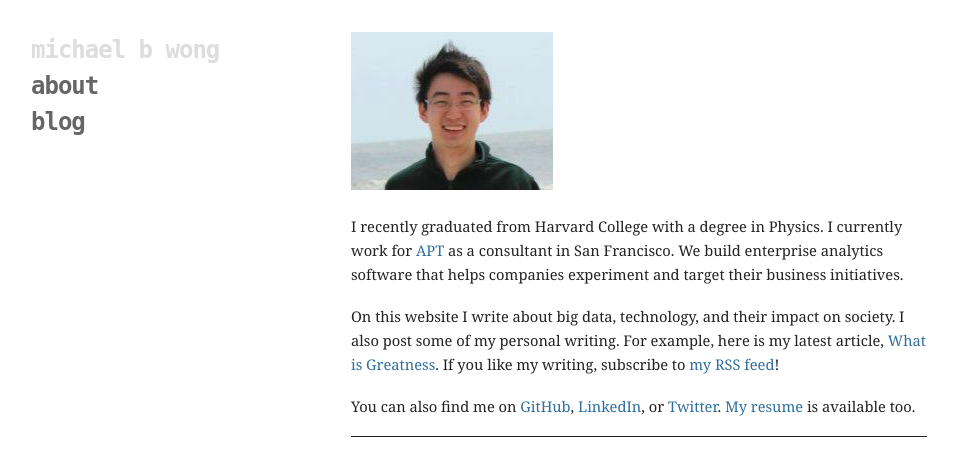
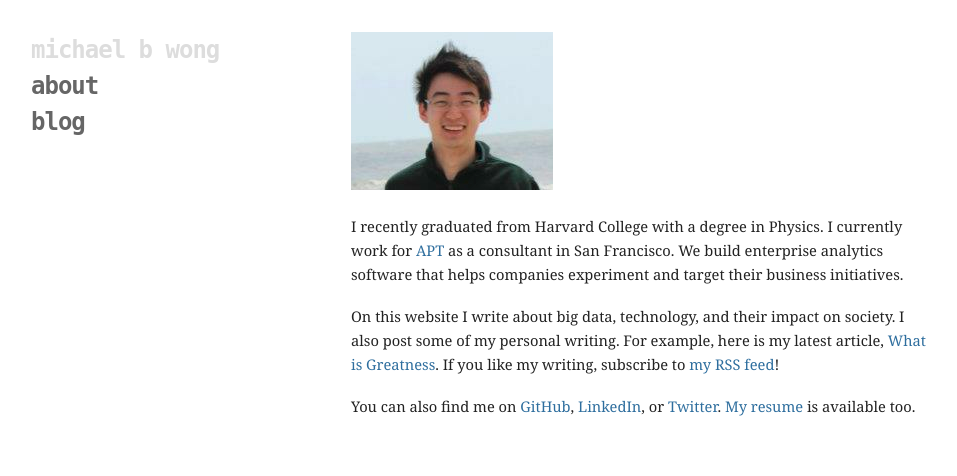
Before and after one commit to mbwong/mbwong.github.com, a Jekyll site: the page built from index.html, in a window 1280 px wide. Shown: the top 476 px of the page, without its empty margins (97-1054 px from the left). Built offline with Jekyll 4.4.1, drawn with Linux system fonts in a browser that asks for light colours.

Commit message:
Update css/screen.css

```diff
--- a/css/screen.css
+++ b/css/screen.css
@@ -107,7 +107,6 @@ header h1 {
 }
 
 .post {
-  border-bottom: 1px solid #222;
   margin-bottom: 20px;
 }
 
```
